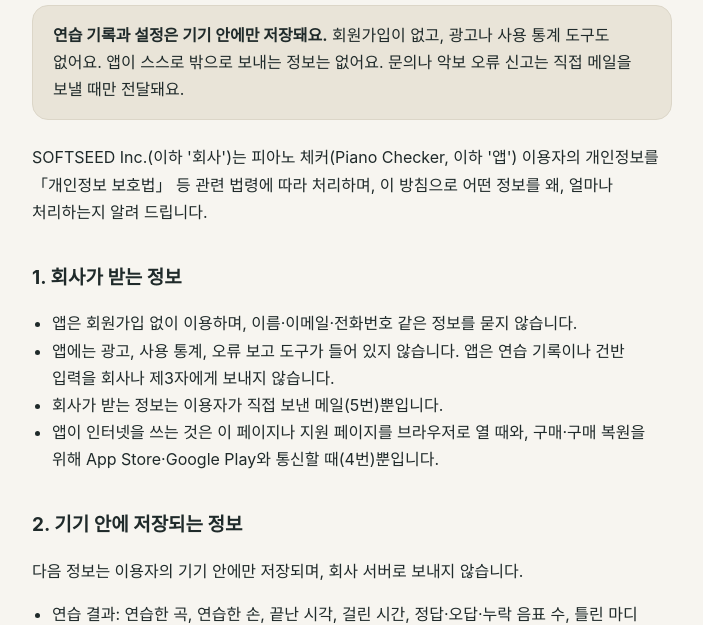
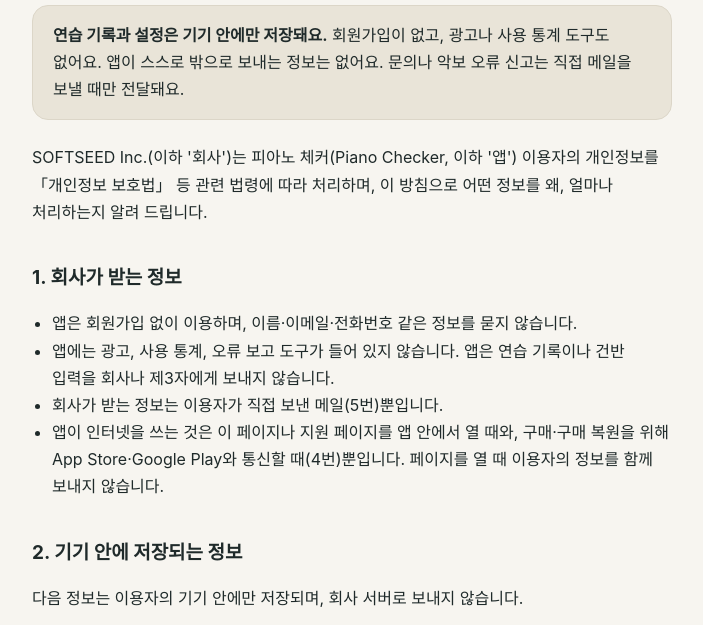
Before and after one commit to softseed-office/public, a plain HTML site: page piano-checker/privacy.html in a window 1280 px wide. Shown: the part 121-746 px from the top of the page, without its empty margins (288-991 px from the left). Drawn offline with Linux system fonts and the light colour scheme.

Commit message:
piano-checker: 방침·지원 페이지를 앱 안에서 연다는 것을 반영 (piano-checker #86) (#30)
앱이 두 페이지를 바깥 브라우저가 아니라 앱 안에서 열게 바뀌었다 (softseed-office/piano-checker#87).
방침 1번의 「브라우저로 열 때」를 「앱 안에서 열 때」로 고치고, 페이지를 열 때 이용자의 정보를 함께 보내지 않는다고 적었다.

Co-Authored-By: Claude Fable 5.2 <noreply@anthropic.com>

```diff
--- a/piano-checker/privacy.html
+++ b/piano-checker/privacy.html
@@ -27,7 +27,7 @@
     <li>앱은 회원가입 없이 이용하며, 이름·이메일·전화번호 같은 정보를 묻지 않습니다.</li>
     <li>앱에는 광고, 사용 통계, 오류 보고 도구가 들어 있지 않습니다. 앱은 연습 기록이나 건반 입력을 회사나 제3자에게 보내지 않습니다.</li>
     <li>회사가 받는 정보는 이용자가 직접 보낸 메일(5번)뿐입니다.</li>
-    <li>앱이 인터넷을 쓰는 것은 이 페이지나 지원 페이지를 브라우저로 열 때와, 구매·구매 복원을 위해 App Store·Google Play와 통신할 때(4번)뿐입니다.</li>
+    <li>앱이 인터넷을 쓰는 것은 이 페이지나 지원 페이지를 앱 안에서 열 때와, 구매·구매 복원을 위해 App Store·Google Play와 통신할 때(4번)뿐입니다. 페이지를 열 때 이용자의 정보를 함께 보내지 않습니다.</li>
   </ul>
 
   <h2>2. 기기 안에 저장되는 정보</h2>
```
